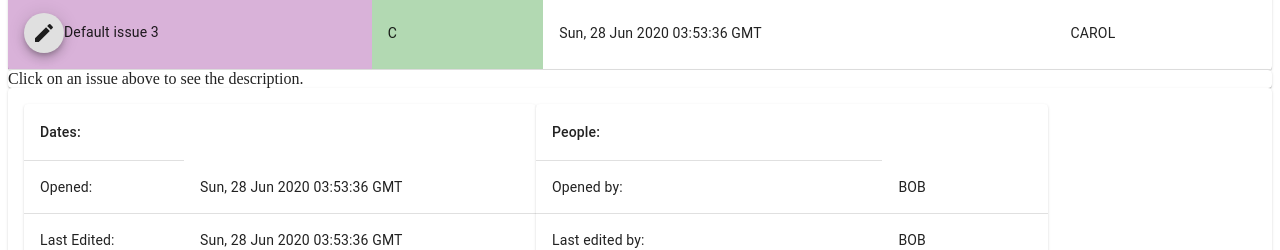
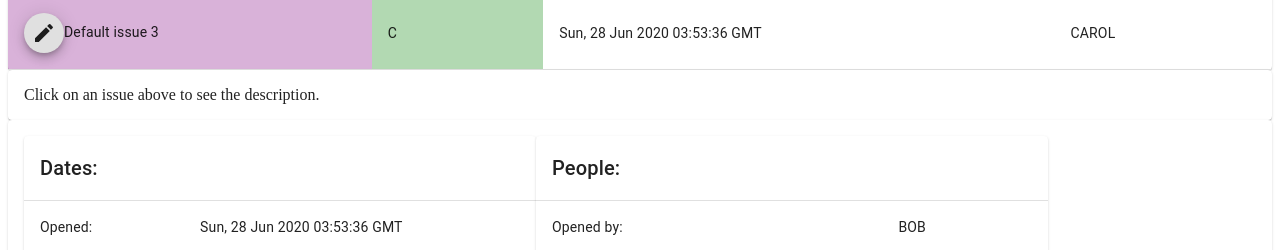
Before and after one commit to wmcooper2/issue-tracker, a React (Create React App) app: page / in a window 1280 px wide. Shown: the part 356-606 px from the top of the page. Built offline with nearby package versions, Linux system fonts and the light colour scheme; no server answers.

Commit message:
Got the project menu selection dialog to close after selecting a project. Changed the stylings of the Details component a little.

```diff
--- a/src/components/dashboard.jsx
+++ b/src/components/dashboard.jsx
@@ -12,7 +12,6 @@ const customStyles = makeStyles({
   projectDashboard: {},
   description: {
     display: "flex",
-    flexDirection: "column",
     padding: "1rem",
   },
   details: {
@@ -29,7 +28,8 @@ const Dashboard = ({ issue }) => {
       <Box className={styles.projectDashboard}>
         <IssueTable></IssueTable>
       </Box>
-      <Paper component="div">{issue.description}
+      <Paper component="div" className={styles.description}>
+        {issue.description}
       </Paper>
       <Paper component="div" className={styles.details}>
         <IssueDates></IssueDates>
--- a/src/components/issueDates.jsx
+++ b/src/components/issueDates.jsx
@@ -9,10 +9,11 @@ import TableCell from "@material-ui/core/TableCell";
 import TableContainer from "@material-ui/core/TableContainer";
 import TableHead from "@material-ui/core/TableHead";
 import TableRow from "@material-ui/core/TableRow";
+import Typography from "@material-ui/core/Typography";
 
 
 const customStyles = makeStyles({
-  table: { width: "100%", minWidth: "40vw"},
+    table: { width: "100%", minWidth: "40vw" },
 });
 
 
@@ -25,8 +26,10 @@ const IssueDates = ({ issue }) => {
 
                     <TableHead>
                         <TableRow>
-                            <TableCell>
-                                Dates:
+                            <TableCell colSpan={2}>
+                                <Typography variant="h6">
+                                    Dates:
+                                </Typography>
                             </TableCell>
                         </TableRow>
                     </TableHead>
--- a/src/components/issuePeople.jsx
+++ b/src/components/issuePeople.jsx
@@ -8,6 +8,7 @@ import TableCell from "@material-ui/core/TableCell";
 import TableContainer from "@material-ui/core/TableContainer";
 import TableHead from "@material-ui/core/TableHead";
 import TableRow from "@material-ui/core/TableRow";
+import Typography from "@material-ui/core/Typography";
 
 
 const customStyles = makeStyles({
@@ -30,8 +31,11 @@ const IssuePeople = (props) => {
 
           <TableHead>
             <TableRow>
-              <TableCell>
-                People:
+              <TableCell colSpan={2}>
+
+                <Typography variant="h6">
+                  People:
+                </Typography>
               </TableCell>
             </TableRow>
           </TableHead>
--- a/src/components/projectSelection.jsx
+++ b/src/components/projectSelection.jsx
@@ -4,53 +4,33 @@ import Button from "@material-ui/core/Button";
 import Dialog from "@material-ui/core/Dialog";
 import DialogTitle from "@material-ui/core/DialogTitle";
 import DialogContent from "@material-ui/core/DialogContent";
-import FormControl from '@material-ui/core/FormControl';
-import InputLabel from '@material-ui/core/InputLabel';
 import MenuItem from '@material-ui/core/MenuItem';
-import Select from '@material-ui/core/Select';
 import { PROJECTS } from "../utilities/constants";
 import { makeStyles } from "@material-ui/core/styles";
 import { connect } from "react-redux";
 import { chooseProject } from "../redux/actions";
 
 const customStyles = makeStyles({
-    menuName: {
-        width: "100mm",
-    },
-    item: {
-
-    },
+    menuName: { width: "100mm" },
+    item: {},
 });
 
 const MenuItems = (props) => {
-    const { handleClick } = props;
+    const { handleClick, closeDialog } = props;
     return PROJECTS.map((item, index) => (
-        <MenuItem onClick={() => handleClick(item)} key={index}>
+        <MenuItem onClick={() => {
+            handleClick(item);
+            closeDialog();
+        }
+        } key={index}>
             {item}
         </MenuItem >
     ));
 };
 
-// original
-const ProjectSelection2 = () => {
-    const styles = customStyles();
-    return (
-        <Box>
-            <FormControl className={styles.menuName} >
-                <InputLabel>Project</InputLabel>
-                <Select>
-                    <MenuItems></MenuItems>
-                </Select>
-            </FormControl>
-        </Box>
-    )
-};
-
 const ProjectSelection = ({ projectClick }) => {
     const [open, showDialog] = useState(false);
     // const styles = customStyles();
-
-
     const openDialog = () => {
         showDialog(true);
     }
@@ -65,7 +45,7 @@ const ProjectSelection = ({ projectClick }) => {
             <Dialog open={open}>
                 <DialogTitle>Choose a project</DialogTitle>
                 <DialogContent>
-                    <MenuItems handleClick={projectClick}></MenuItems>
+                    <MenuItems handleClick={projectClick} closeDialog={closeDialog}></MenuItems>
                 </DialogContent>
                 <Button onClick={closeDialog} color="secondary">Cancel</Button>
 
@@ -79,10 +59,9 @@ const mapStateToProps = (state) => ({
 });
 
 const mapDispatchToProps = (dispatch) => ({
-    // projectClick: (project) => dispatch(chooseProject(project)),
-    projectClick: (project) => console.log("PROJECT;", project),
-    // projectClick: () => console.log("PROJECT Clicked"),
-
+    projectClick: (project) => {
+        dispatch(chooseProject(project));
+    },
 });
 
 // export default ProjectSelection;
```
Also changed, not shown: screenshot.jpg, 1 other file (tests, documents, lock files or other folders).
